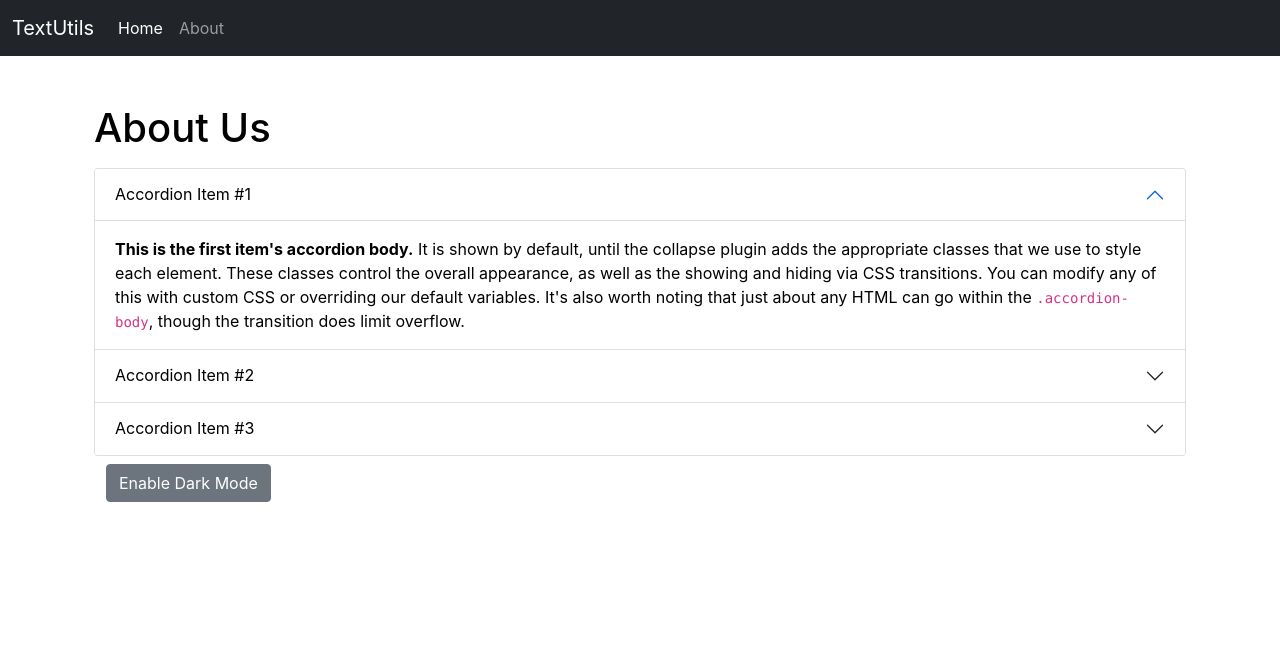
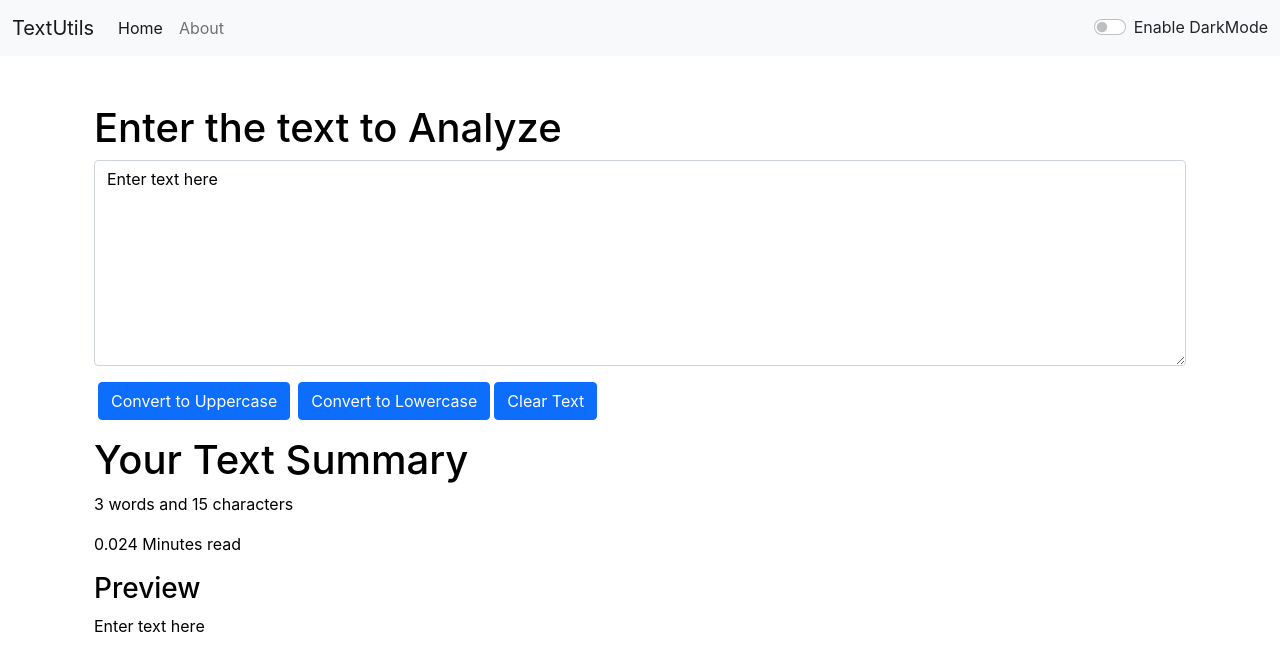
Before and after one commit to Mayank697/textUtils, a React (Create React App) app: page / in a window 1280 px wide. Shown: the top 670 px of the page. Built offline with nearby package versions, Linux system fonts and the light colour scheme.

Commit message:
routes-added

```diff
--- a/package.json
+++ b/package.json
@@ -8,6 +8,7 @@
     "@testing-library/user-event": "^13.5.0",
     "react": "^17.0.2",
     "react-dom": "^17.0.2",
+    "react-router-dom": "^5.2.0",
     "react-scripts": "5.0.0",
     "web-vitals": "^2.1.2"
   },
--- a/src/App.js
+++ b/src/App.js
@@ -2,15 +2,43 @@
 import About from './components/About';
 import Navbar from './components/Navbar';
 import TextForm from './components/TextForm';
+import React, {useState} from 'react';
+import {
+  BrowserRouter as Router,
+  Switch,
+  Route,
+  Link
+} from "react-router-dom";
 
 function App() {
+
+  const [mode, setMode] = useState('light');
+
+  const toggleMode = () => {
+    if(mode === 'light') {
+      setMode('dark');
+      document.body.style.backgroundColor = '#042743';
+    } else {
+      setMode('light');
+      document.body.style.backgroundColor = 'white';
+    }
+  }
+
   return (
     <>
-    <Navbar title="TextUtils" about="About" />
-    <div className="container my-5">
-      {/* <TextForm heading="Enter the text to Analyze"/> */}
-      <About/>
-    </div>
+    <Router>
+      <Navbar title="TextUtils" about="About" mode={mode} toggleMode={toggleMode} />
+      <div className="container my-5">
+        <Switch>
+          <Route exact path="/about">
+            <About />
+          </Route>
+          <Route exact path="/">
+            <TextForm heading="Enter the text to Analyze" mode={mode} />
+          </Route>
+        </Switch>
+      </div>
+    </Router>
     </>
   );
 }
--- a/src/components/Navbar.js
+++ b/src/components/Navbar.js
@@ -1,40 +1,34 @@
-import React from 'react'
-import PropTypes from 'prop-types'
+import React from 'react';
+import { Link } from 'react-router-dom';
 
 
 export default function Navbar(props) {
     return (
-        <nav className="navbar navbar-expand-lg navbar-dark bg-dark">
+        <nav className={`navbar navbar-expand-lg navbar-${props.mode} bg-${props.mode}`}>
             <div className="container-fluid">
-                <a className="navbar-brand" href="/"> {props.title} </a>
+                <Link className="navbar-brand" to="/"> {props.title} </Link>
                 <button className="navbar-toggler" type="button" data-bs-toggle="collapse" data-bs-target="#navbarSupportedContent" aria-controls="navbarSupportedContent" aria-expanded="false" aria-label="Toggle navigation">
                     <span className="navbar-toggler-icon"></span>
                 </button>
                 <div className="collapse navbar-collapse" id="navbarSupportedContent">
                     <ul className="navbar-nav me-auto mb-2 mb-lg-0">
                         <li className="nav-item">
-                            <a className="nav-link active" aria-current="page" href="/">Home</a>
+                            <Link className="nav-link active" aria-current="page" to="/">Home</Link>
                         </li>
                         <li className="nav-item">
-                            <a className="nav-link" href="/"> {props.about} </a>
+                            <Link className="nav-link" to="/about"> {props.about} </Link>
                         </li>
                     </ul>
                     {/* <form className="d-flex">
                         <input className="form-control me-2" type="search" placeholder="Search" aria-label="Search"/>
                         <button className="btn btn-outline-primary" type="submit">Search</button>
                     </form> */}
+                    <div className={`form-check form-switch text-${props.mode === 'light'?'dark':'light'}`}>
+                        <input className="form-check-input" onClick={props.toggleMode} type="checkbox" role="switch" id="flexSwitchCheckDefault"/>
+                        <label className="form-check-label" htmlFor="flexSwitchCheckDefault">Enable DarkMode</label>
+                    </div>
                 </div>
             </div>
         </nav>
     )
 }
-
-Navbar.propTypes = {
-    title: PropTypes.string.isRequired,
-    about: PropTypes.string.isRequired
-}
-
-Navbar.defaultProps = {
-    title: 'Set title here',
-    about: 'About text here'
-}
--- a/src/components/TextForm.js
+++ b/src/components/TextForm.js
@@ -23,16 +23,16 @@
 
     return (
         <>
-        <div className='container'>
+        <div className='container' style={{color: props.mode === 'dark'?'white':'black'}}>
             <h1>{props.heading}</h1>
             <div className="mb-3">
-                <textarea className="form-control" value={text} onChange={handelOnChange} id="myBox" rows="8"></textarea>
+                <textarea className="form-control" value={text} onChange={handelOnChange} style={{backgroundColor: props.mode === 'dark'?'grey':'white', color: props.mode === 'dark'?'white':'black' }} id="myBox" rows="8"></textarea>
             </div>
             <button className="btn btn-primary mx-1" onClick={handelUpperCase}>Convert to Uppercase</button>
             <button className="btn btn-primary mx-1" onClick={handelLowerCase}>Convert to Lowercase</button>
             <button className="btn btn-primary" onClick={clearText}>Clear Text</button>
         </div>
-        <div className="container my-3">
+        <div className="container my-3" style={{color: props.mode === 'dark'?'white':'black'}}>
             <h1>Your Text Summary </h1>
             <p> {text.trim().split(' ').length} words and {text.length} characters </p>
             <p> {0.008 * text.trim().split(' ').length} Minutes read</p>
```
Also changed, not shown: 1 other file (tests, documents, lock files or other folders).
